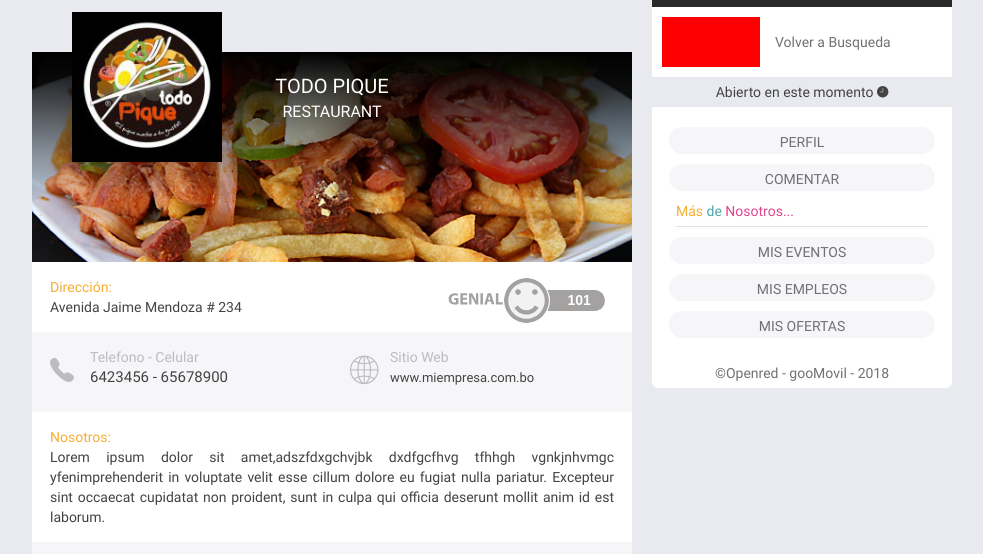
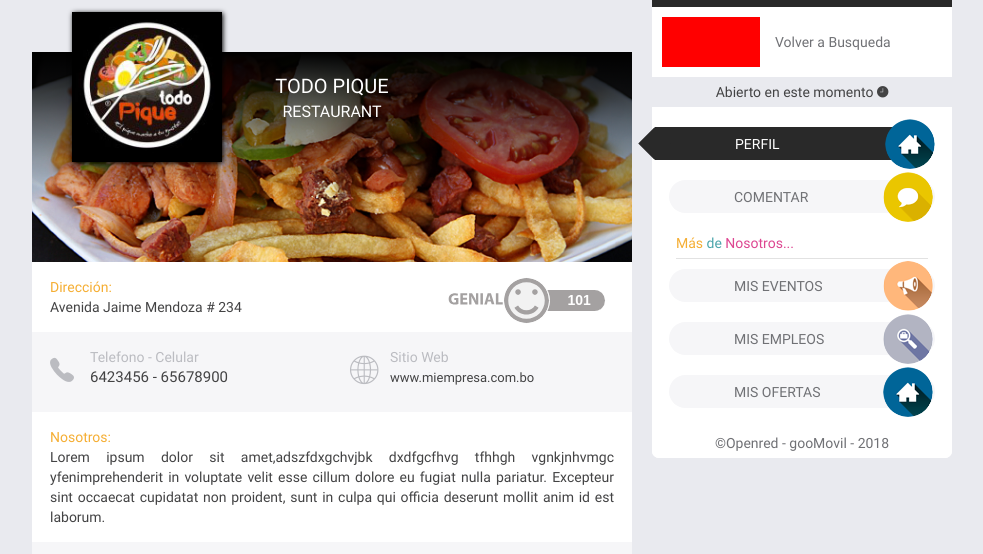
Before and after one commit to JoseChirinos/gooart, a website: page templates/profile/profile.html in a window 1280 px wide. Shown: the part 88-642 px from the top of the page, without its empty margins (163-1146 px from the left). Drawn offline with Linux system fonts and the light colour scheme; files whose address does not match are found by name.

Commit message:
Working Client Profile 93%

```diff
--- a/templates/profile/profile.css
+++ b/templates/profile/profile.css
@@ -17,7 +17,8 @@
 .text-center {
   text-align: center !important;
 }
-.text-right{
+
+.text-right {
   text-align: right !important;
 }
 
@@ -214,6 +215,10 @@
   color: #db4030;
 }
 
+.youtube {
+  padding: 0px 12px;
+}
+
 .youtube:hover {
   color: #ea3f33;
   background: white;
@@ -254,6 +259,7 @@
   margin-left: 10px;
   float: left;
 }
+
 @media (max-width:300px) {
   .icon-social {
     width: 33px;
@@ -265,7 +271,7 @@
     border-radius: 50%;
     color: white;
     margin: 8px;
-}
+  }
 }
 
 @media (min-width:420px) {
@@ -331,6 +337,44 @@
 }
 
 @media (min-width:960px) {
+  .opt {
+    background: #292929 !important;
+    height: 33px;
+    width: 97%;
+    /* border-radius: 20px; */
+    margin: 0 auto;
+    margin-left: -7px;
+    padding: 7px;
+    padding-left: 80px;
+  }
+  .opt span {
+    color: white;
+  }
+  .opt .option1 {
+    margin-right: -15px;
+  }
+  .opt:before {
+    content: '';
+    width: 23px;
+    height: 23px;
+    background: #292929;
+    position: absolute;
+    left: -9px;
+    margin-top: -2px;
+    transform: rotate(45deg);
+  }
+  .option1 {
+    float: right;
+    background: url(../../assets/images/sprite-logoo.png);
+    width: 50px;
+    height: 50px;
+    background-size: auto 50px;
+    background-position: 0px;
+    margin-top: -15px;
+    margin-right: -5px;
+    border-radius: 50%;
+    margin-bottom: 6px;
+  }
   .reset-margin1 {
     position: relative;
     padding: 0;
@@ -410,14 +454,14 @@
     padding: 15px 5px;
   }
   .opciones {
-    height: 27px;
+    height: 33px;
     width: 95%;
     /* background: rebeccapurple; */
     border-radius: 20px;
     margin: 0 auto;
-    text-align: center;
+    padding: 7px;
+    padding-left: 65px;
     color: white;
-    padding: 5px;
   }
   .opciones span {
     color: #707175;
@@ -439,6 +483,7 @@
     width: 150px;
     top: 100px;
     height: 150px;
+    box-shadow: 1px 1px 5px #000;
   }
   .portada-gradient {
     height: 150px;
--- a/templates/profile/profile.html
+++ b/templates/profile/profile.html
@@ -94,8 +94,9 @@
                   <span class="font-block ion-social-googleplus icon-social google-plus"></span>
                   <span class="font-block ion-play icon-social youtube"></span>
                 </div>
-                <div class="container-small bg-ligth-gray padding-general text-center">
-                  <span class="font-general font-big font-block" style="margin-top:6px;"> <i class="ion-android-share-alt"></i> Compartir</span>
+                <div class="container-small bg-ligth-gray text-center" style="padding:10px 18px;">
+                  <i class="ion-android-share-alt" style="font-size:35px;margin-right:12px;display:inline-block;"></i>
+                  <span class="font-general font-big font-block" style="margin-top:10px;display:inline-block;vertical-align: top;">  Compartir</span>
                 </div>
               </div>
               <div class="container-normal padding-general bg-gray">
@@ -133,13 +134,16 @@
               </div>
               <div class="container-opciones">
                 <div class="container-normal">
-                  <div class="opciones bg-ligth-gray">
+                  <div class="opt bg-ligth-gray">
                     <span class="font-general">PERFIL</span>
+                    <div class="option1"></div>
                   </div>
                 </div>
                 <div class="container-normal">
                   <div class="opciones bg-ligth-gray">
                     <span class="font-general">COMENTAR</span>
+                    <div class="option1" style="background-position: 50px;"></div>
+
                   </div>
                 </div>
                 <div class="container-normal padding-general">
@@ -152,16 +156,20 @@
                 <div class="container-normal">
                   <div class="opciones bg-ligth-gray">
                     <span class="font-general">MIS EVENTOS</span>
+                    <div class="option1" style="background-position: 150px;" ></div>
                   </div>
                 </div>
                 <div class="container-normal">
                   <div class="opciones bg-ligth-gray">
                     <span class="font-general">MIS EMPLEOS</span>
+                    <div class="option1" style="background-position: 100px;"></div>
                   </div>
                 </div>
                 <div class="container-normal">
                   <div class="opciones bg-ligth-gray">
                     <span class="font-general">MIS OFERTAS</span>
+                    <div class="option1" style="background-position: 0px;"></div>
+
                   </div>
                 </div>
               </div>
```
